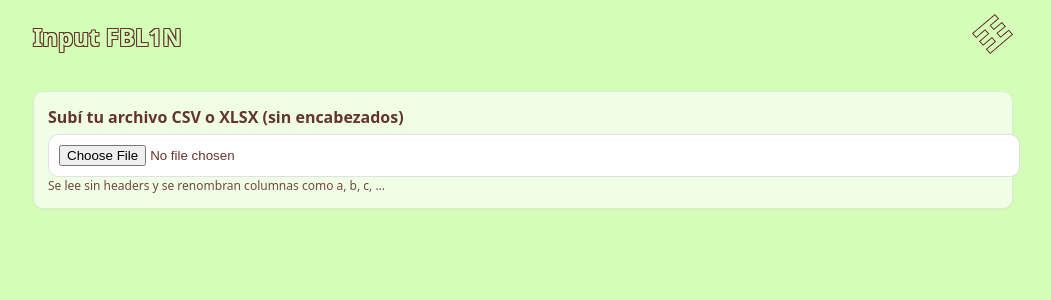
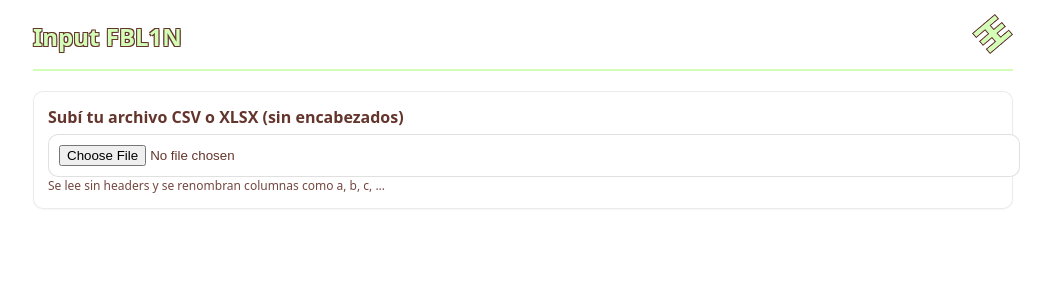
Before and after one commit to brandatta/dmcorvenapa, a React (Vite) app in the folder frontend/: page / in a window 1280 px wide. Shown: the top 300 px of the page, without its empty margins (117-1168 px from the left). Built offline with nearby package versions, Linux system fonts and the light colour scheme.

Commit message:
Update styles.css

```diff
--- a/frontend/src/styles.css
+++ b/frontend/src/styles.css
@@ -13,7 +13,7 @@ html, body {
 body{
   margin: 0;
   font-family: ui-sans-serif, system-ui, -apple-system, Segoe UI, Roboto, Arial, "Helvetica Neue", "Noto Sans", "Liberation Sans", sans-serif;
-  background: var(--bg);
+  background: #ffffff;   /* ← BLANCO */
   color: var(--brown);
 }
 
```
